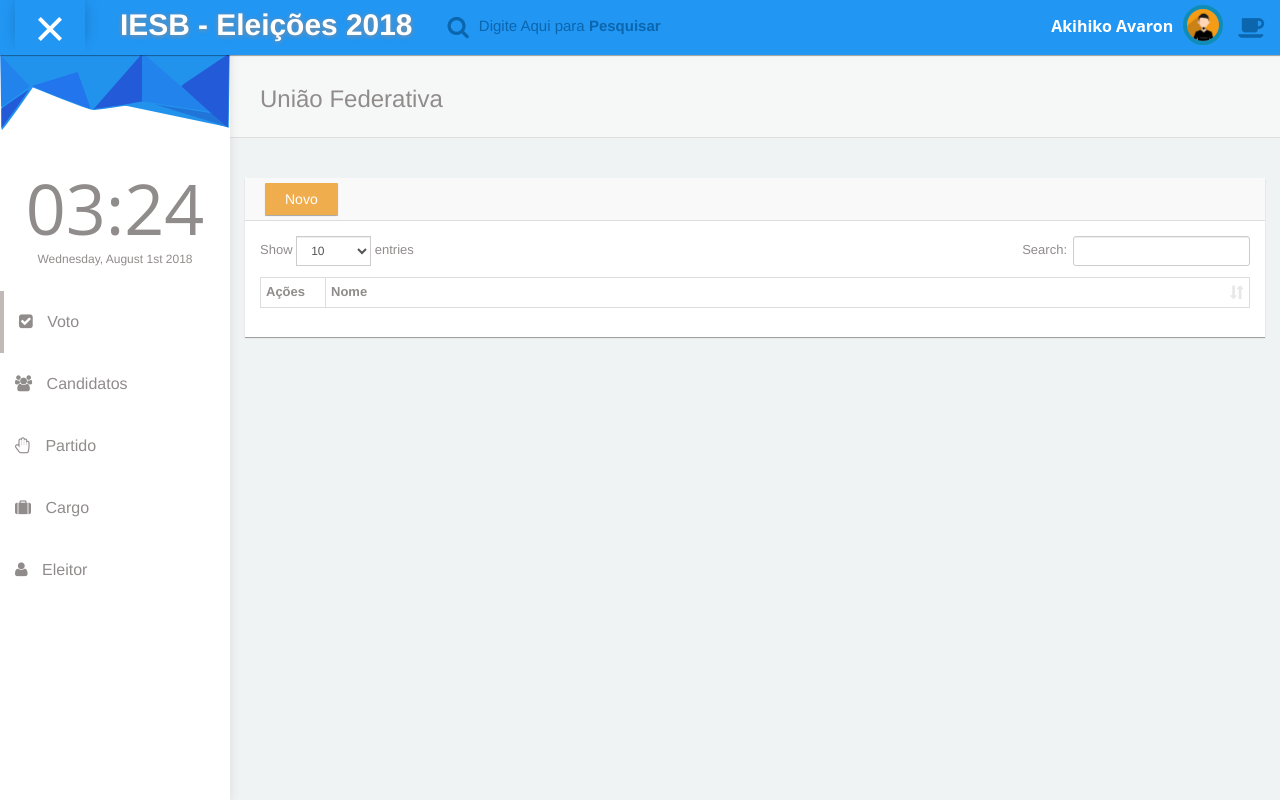
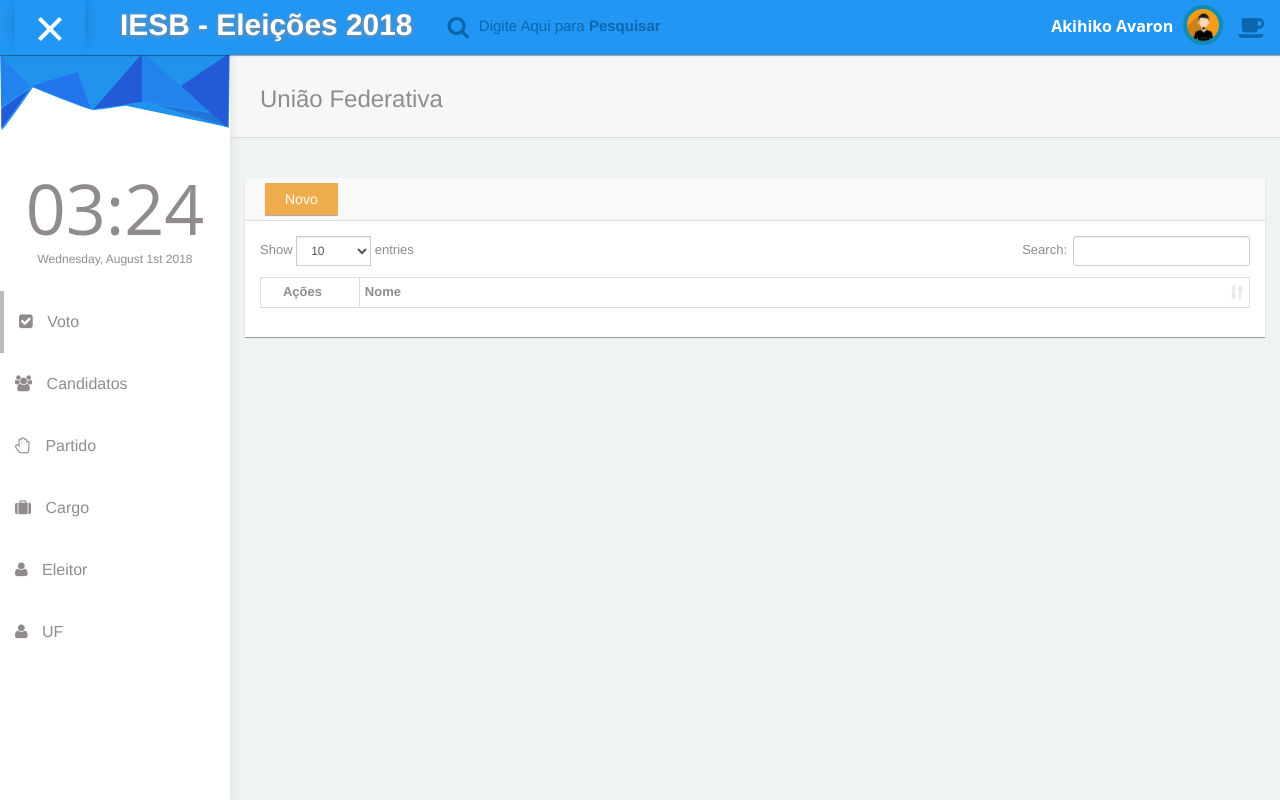
Before and after one commit to orionteles/iesb-eleicoes, a PHP site: page /uf/index.php in a window 1280 px wide. Run offline with PHP 8.4, Linux system fonts and the light colour scheme; data that the repository does not hold is empty.

Commit message:
[UPDATE] Correção no cadastro de UF
Incompleto, ainda falta alterar e inserir novo.

```diff
--- a/cabecalho.php
+++ b/cabecalho.php
@@ -52,7 +52,7 @@
                         <div class="form-group form-animate-text">
                             <input type="text" class="form-text" required>
                             <span class="bar"></span>
-                            <label class="label-search">Digite Aqui para  <b>Pesquisar</b> </label>
+                            <label class="label-search">Digite Aqui para <b>Pesquisar</b> </label>
                         </div>
                     </div>
                 </li>
@@ -61,7 +61,8 @@
             <ul class="nav navbar-nav navbar-right user-nav">
                 <li class="user-name"><span>Akihiko Avaron</span></li>
                 <li class="dropdown avatar-dropdown">
-                    <img src="../tema/asset/img/avatar.jpg" class="img-circle avatar" alt="user name" data-toggle="dropdown" aria-haspopup="true" aria-expanded="true"/>
+                    <img src="../tema/asset/img/avatar.jpg" class="img-circle avatar" alt="user name"
+                         data-toggle="dropdown" aria-haspopup="true" aria-expanded="true"/>
                     <ul class="dropdown-menu user-dropdown">
                         <li><a href="#"><span class="fa fa-user"></span> My Profile</a></li>
                         <li><a href="#"><span class="fa fa-calendar"></span> My Calendar</a></li>
@@ -75,7 +76,7 @@
                         </li>
                     </ul>
                 </li>
-                <li ><a href="#" class="opener-right-menu"><span class="fa fa-coffee"></span></a></li>
+                <li><a href="#" class="opener-right-menu"><span class="fa fa-coffee"></span></a></li>
             </ul>
         </div>
     </div>
@@ -88,25 +89,30 @@
     <div id="left-menu">
         <div class="sub-left-menu scroll">
             <ul class="nav nav-list">
-                <li><div class="left-bg"></div></li>
+                <li>
+                    <div class="left-bg"></div>
+                </li>
                 <li class="time">
                     <h1 class="animated fadeInLeft">21:00</h1>
                     <p class="animated fadeInRight">Sat,October 1st 2029</p>
                 </li>
                 <li class="active ripple">
-                    <a class="tree-toggle nav-header"><span class="fa fa-check-square"></span> Voto</a>
+                    <a class="nav-header"><span class="fa fa-check-square"></span> Voto</a>
                 </li>
                 <li class="ripple">
-                    <a class="tree-toggle nav-header"><span class="fa fa-users"></span> Candidatos</a>
+                    <a class="nav-header"><span class="fa fa-users"></span> Candidatos</a>
                 </li>
                 <li class="ripple">
-                    <a class="tree-toggle nav-header"  ><span class="fa fa-hand-paper-o"></span> Partido</a>
+                    <a class="nav-header"><span class="fa fa-hand-paper-o"></span> Partido</a>
                 </li>
                 <li class="ripple">
-                    <a class="tree-toggle nav-header"><span class="fa fa-suitcase"></span> Cargo</a>
+                    <a class="nav-header"><span class="fa fa-suitcase"></span> Cargo</a>
                 </li>
                 <li class="ripple">
-                    <a class="tree-toggle nav-header"><span class="fa fa-user"></span> Eleitor</a>
+                    <a class="nav-header"><span class="fa fa-user"></span> Eleitor</a>
+                </li>
+                <li class="ripple">
+                    <a class="nav-header" href="../uf/index.php"><span class="fa fa-user"></span> UF</a>
                 </li>
             </ul>
         </div>
--- a/uf/Uf.php
+++ b/uf/Uf.php
@@ -2,31 +2,43 @@
 
 include_once '../Conexao.php';
 
-class Uf{
+class Uf
+{
 
     protected $id_uf;
     protected $nome;
 
-    public function getId_uf()
+    /**
+     * @return mixed
+     */
+    public function getIdUf()
     {
         return $this->id_uf;
     }
 
-    public function setId_uf($id_uf)
+    /**
+     * @param mixed $id_uf
+     */
+    public function setIdUf($id_uf)
     {
         $this->id_uf = $id_uf;
     }
 
+    /**
+     * @return mixed
+     */
     public function getNome()
     {
         return $this->nome;
     }
 
+    /**
+     * @param mixed $nome
+     */
     public function setNome($nome)
     {
         $this->nome = $nome;
     }
-
 
 
     public function recuperarDados()
@@ -39,13 +51,18 @@ class Uf{
 
     public function carregarPorId($id_uf)
     {
+
         $conexao = new Conexao();
 
-        $sql = "select * from uf where id_uf = $id_uf";
+
+        $sql = "select * from uf where id_uf = '$id_uf'";
+
         $dados = $conexao->recuperarDados($sql);
 
         $this->id_uf = $dados[0]['id_uf'];
         $this->nome = $dados[0]['nome'];
+
+        return $conexao->executar($sql);
     }
 
     public function inserir($dados)
@@ -66,9 +83,10 @@ class Uf{
         $conexao = new Conexao();
 
         $sql = "update uf set
-                  nome = '$nome',
+                  id_uf = $id_uf,
+                  nome = '$nome'
                 where id_uf = $id_uf";
-
+//print_r($sql);die;
         return $conexao->executar($sql);
     }
 
--- a/uf/index.php
+++ b/uf/index.php
@@ -7,13 +7,13 @@ $aUf = $uf->recuperarDados();
 include_once '../cabecalho.php';
 ?>
 
-<div class="panel box-shadow-none content-header">
-    <div class="panel-body">
-        <div class="col-md-12">
-            <h3 class="animated fadeInLeft">União Federativa</h3>
+    <div class="panel box-shadow-none content-header">
+        <div class="panel-body">
+            <div class="col-md-12">
+                <h3 class="animated fadeInLeft">União Federativa</h3>
+            </div>
         </div>
     </div>
-</div>
 
     <div class="col-md-12 top-20 padding-0">
         <div class="col-md-12">
@@ -24,15 +24,16 @@ include_once '../cabecalho.php';
                 <div class="panel-body">
                     <div class="responsive-table">
 
-                        <table id="datatables-example" class="table table-bordered table-hover table-striped table-condensed">
+                        <table id="datatables-example"
+                               class="table table-bordered table-hover table-striped table-condensed">
                             <thead>
                             <tr>
-                                <th colspan="2" width="5%">Ações</th>
+                                <th colspan="2" width="10%" style="text-align: center">Ações</th>
                                 <th>Nome</th>
                             </tr>
                             </thead>
                             <tbody>
-                            <?php foreach ($aUf as $uf){
+                            <?php foreach ($aUf as $uf) {
                                 echo "
                                     <tr>
                                         <td>
--- a/uf/processamento.php
+++ b/uf/processamento.php
@@ -3,9 +3,10 @@ include_once 'Uf.php';
 
 $uf = new Uf();
 
-switch ($_GET['acao']){
+switch ($_GET['acao']) {
     case 'salvar':
-        if(!empty($_POST['id_uf'])){
+        if (!empty($_POST['id_uf'])) {
+//            print_r($_POST);die;
             $uf->alterar($_POST);
         } else {
             $uf->inserir($_POST);
```
Also changed, not shown: uf/formulario.php (+13 -4 lines).
